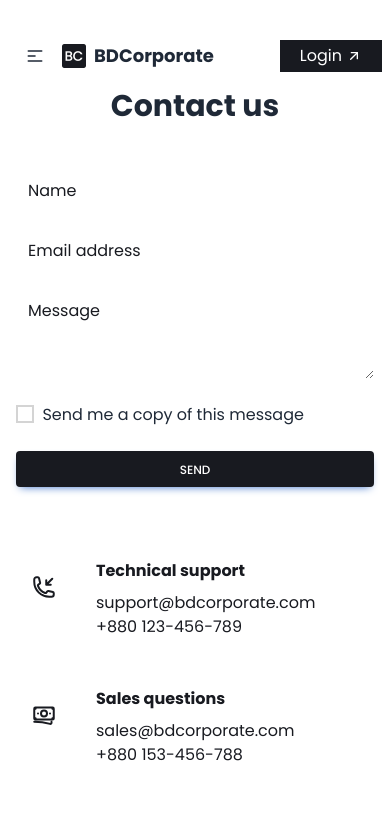
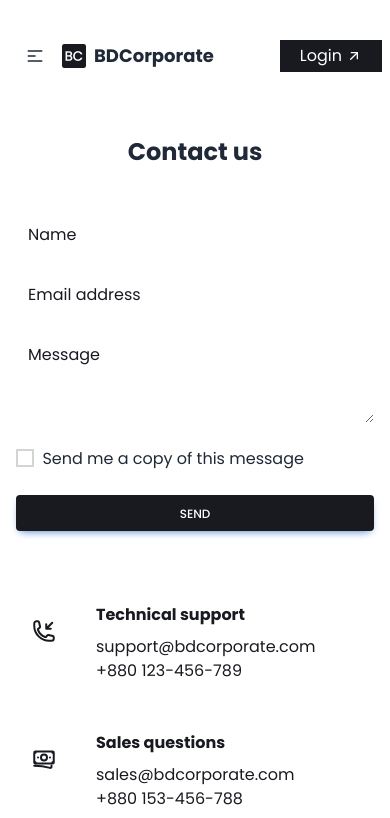
Before and after one commit to MamunKhan71/Bd-Corporate, a React (Vite) app in the folder bd-housing/: page /contact in a window 390 px wide. Shown: the top 818 px of the page. Built offline with nearby package versions, Linux system fonts and the light colour scheme; no server answers.

Commit message:
Minor Improvements

```diff
--- a/bd-housing/src/pages/ContactUs.jsx
+++ b/bd-housing/src/pages/ContactUs.jsx
@@ -9,12 +9,12 @@ const ContactUs = () => {
                         <title>BDCorporate | Contact Us</title>
                     </Helmet>
                     {/* Container for demo purpose */}
-                    <div className="container mx-auto md:px-6 animate__animated animate__fadeIn px-4 lg:px-0">
+                    <div className="container mx-auto animate__animated animate__fadeIn px-4 lg:px-0 mt-12">
                         {/* Section: Design Block */}
                         <section className="mb-16 lg:mb-32">
                             <div className="flex justify-center">
                                 <div className="text-center md:max-w-xl lg:max-w-3xl">
-                                    <h2 className="mb-12 px-6 text-3xl font-bold">Contact us</h2>
+                                    <h2 className="mb-12 px-6 text-2xl lg:text-3xl font-bold">Contact us</h2>
                                 </div>
                             </div>
                             <div className="flex flex-wrap">
```
